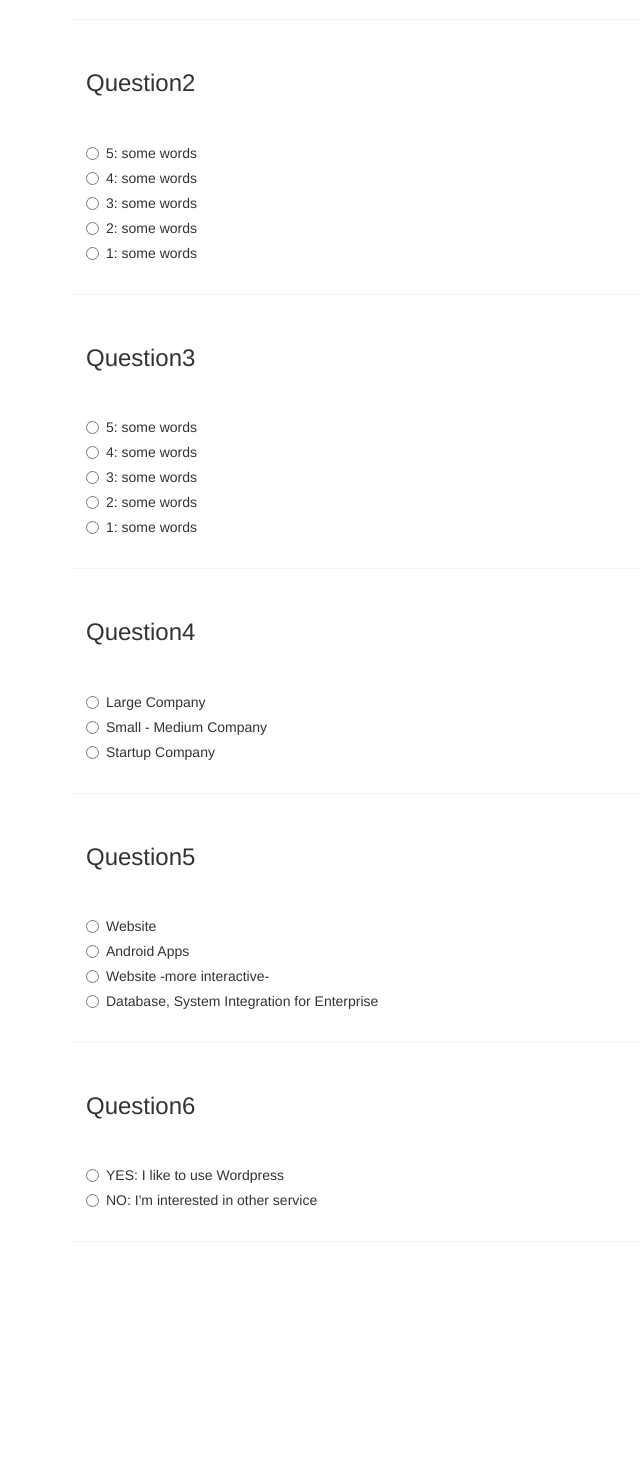
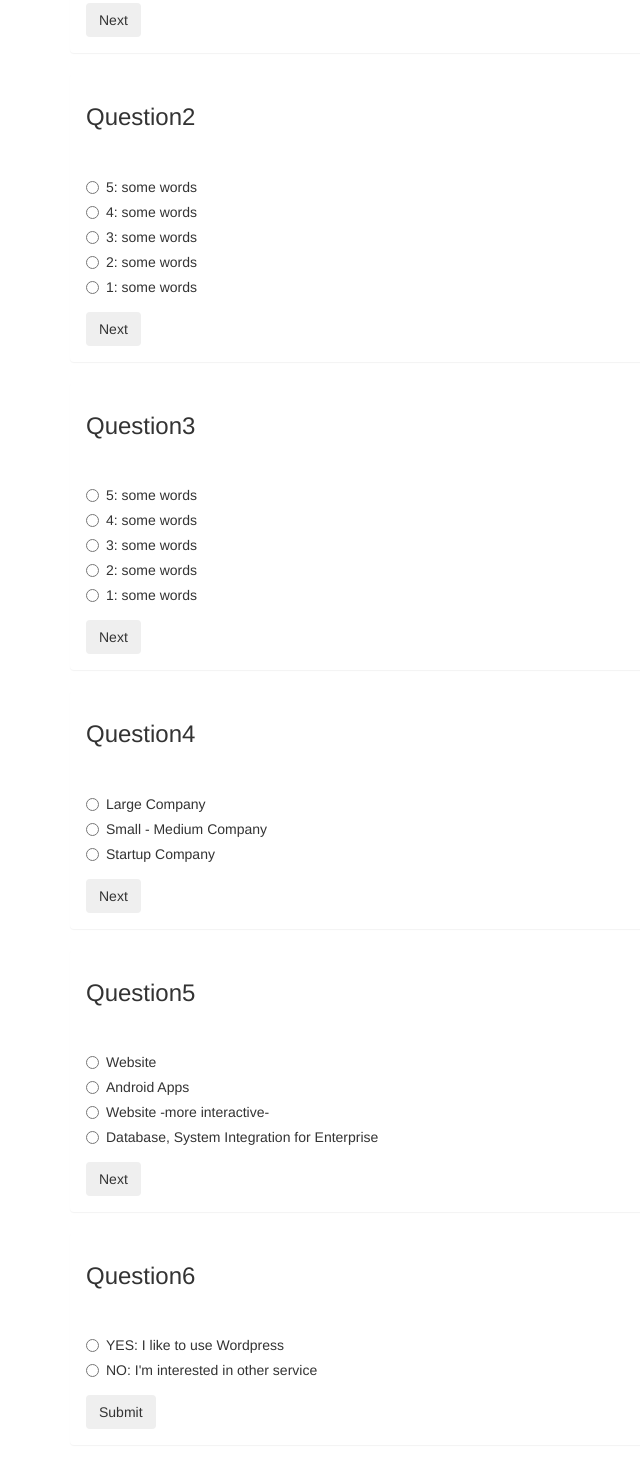
Before and after one commit to KNaka88/tracksuggester, a plain HTML site: page index.html in a window 1280 px wide. Shown: the part 238-1703 px from the top of the page, without its empty margins (0-640 px from the left). Before the commit the page ends 1499 px from the top, so only its background shows below. Drawn offline with Linux system fonts and the light colour scheme.

Commit message:
It will add Next and Submit button for each questions

```diff
--- a/index.html
+++ b/index.html
@@ -26,6 +26,7 @@
                 <label for="user-email">Type your email</label>
                 <input id="user-email" class="form-control" type="text" placeholder="Your Email">
               </div>
+              <button type="submit" class="btn">Next</button>
             </form>
           </div>
         </div>
@@ -70,6 +71,7 @@
                   </label>
                 </div>
               </div> <!--End of "form-group" -->
+              <button type="submit" class="btn">Next</button>
             </form>
           </div>
         </div><!-- End of Question2 -->
@@ -113,6 +115,7 @@
                   </label>
                 </div>
               </div> <!--End of "form-group" -->
+              <button type="submit" class="btn">Next</button>
             </form>
           </div>
         </div><!-- End of Question3 -->
@@ -144,6 +147,7 @@
                   </label>
                 </div>
               </div> <!--End of "form-group" -->
+              <button type="submit" class="btn">Next</button>
             </form>
           </div>
         </div><!-- End of Question4 -->
@@ -181,6 +185,7 @@
                   </label>
                 </div>
               </div> <!--End of "form-group" -->
+              <button type="submit" class="btn">Next</button>
             </form>
           </div>
         </div><!-- End of Question5 -->
@@ -206,6 +211,7 @@
                   </label>
                 </div>
               </div> <!--End of "form-group" -->
+              <button type="submit" class="btn">Submit</button>
             </form>
           </div>
         </div><!-- End of Question6 -->
```
